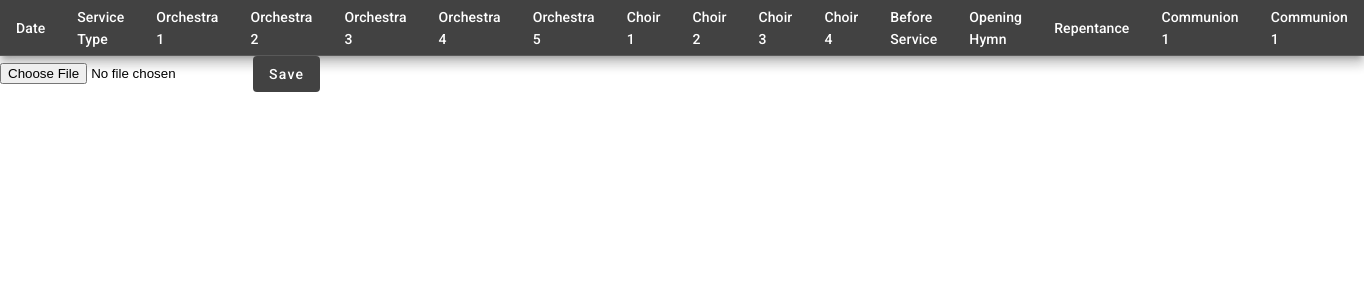
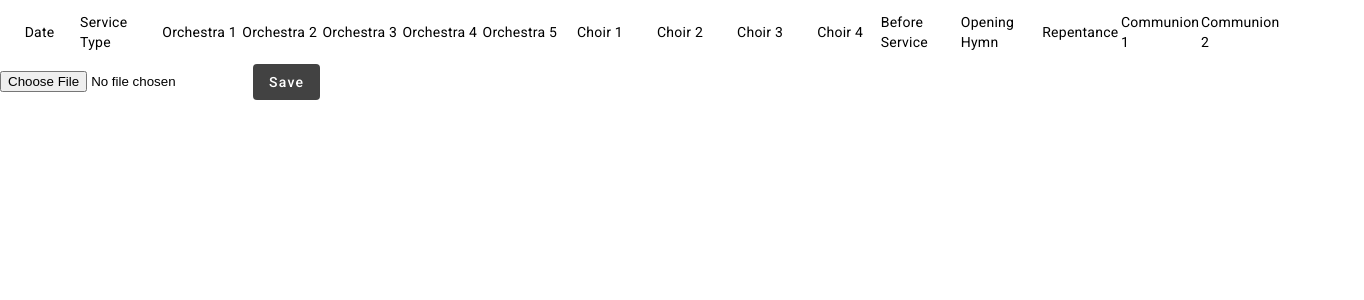
Before and after one commit to dragon-ion-za/music_planner, an Angular app in the folder music-planner/: page / in a window 1280 px wide. Shown: the top 300 px of the page, 1364 px wide, since content can reach past the window. Built offline with nearby package versions, Linux system fonts and the light colour scheme.

Commit message:
Changed rendering to grid list

```diff
--- a/music-planner/src/app/schedule/schedule.component.html
+++ b/music-planner/src/app/schedule/schedule.component.html
@@ -1,89 +1,137 @@
-<table mat-table [dataSource]="dataSource" class="mat-elevation-z8">
+<mat-grid-list cols="16" rowHeight="64px">
+    <mat-grid-tile>Date</mat-grid-tile>
+    <mat-grid-tile>Service Type</mat-grid-tile>
+    <mat-grid-tile>Orchestra 1</mat-grid-tile>
+    <mat-grid-tile>Orchestra 2</mat-grid-tile>
+    <mat-grid-tile>Orchestra 3</mat-grid-tile>
+    <mat-grid-tile>Orchestra 4</mat-grid-tile>
+    <mat-grid-tile>Orchestra 5</mat-grid-tile>
+    <mat-grid-tile>Choir 1</mat-grid-tile>
+    <mat-grid-tile>Choir 2</mat-grid-tile>
+    <mat-grid-tile>Choir 3</mat-grid-tile>
+    <mat-grid-tile>Choir 4</mat-grid-tile>
+    <mat-grid-tile>Before Service</mat-grid-tile>
+    <mat-grid-tile>Opening Hymn</mat-grid-tile>
+    <mat-grid-tile>Repentance</mat-grid-tile>
+    <mat-grid-tile>Communion 1</mat-grid-tile>
+    <mat-grid-tile>Communion 2</mat-grid-tile>
 
-    <ng-container matColumnDef="date">
-        <th mat-header-cell *matHeaderCellDef>Date</th>
-        <td mat-cell *matCellDef="let element"> {{element.date}} </td>
-    </ng-container>
+    @for (service of dataSource; track service.date) {
 
-    <ng-container matColumnDef="serviceType">
-        <th mat-header-cell *matHeaderCellDef>Service Type</th>
-        <td mat-cell *matCellDef="let element"> {{element.serviceType}} </td>
-    </ng-container>
+        <mat-grid-tile>
+            <mat-form-field>
+                <mat-label>Date</mat-label>
+                <input matInput placeholder="Date" [(ngModel)]="service.date">
+            </mat-form-field>
+        </mat-grid-tile>
 
-    <ng-container matColumnDef="orchestra1">
-        <th mat-header-cell *matHeaderCellDef>Orchestra 1</th>
-        <td mat-cell *matCellDef="let element"> {{element.orchestra1}} </td>
-    </ng-container>
+        <mat-grid-tile>
+            <mat-form-field>
+                <mat-label>Service Type</mat-label>
+                <input matInput placeholder="Service Type" [(ngModel)]="service.serviceType">
+            </mat-form-field>
+        </mat-grid-tile>
 
-    <ng-container matColumnDef="orchestra2">
-        <th mat-header-cell *matHeaderCellDef>Orchestra 2</th>
-        <td mat-cell *matCellDef="let element"> {{element.orchestra2}} </td>
-    </ng-container>
+        <mat-grid-tile>
+            <mat-form-field>
+                <mat-label>Orchestra 1</mat-label>
+                <input matInput placeholder="Orchestra 1" [(ngModel)]="service.orchestra1">
+            </mat-form-field>
+        </mat-grid-tile>
 
-    <ng-container matColumnDef="orchestra3">
-        <th mat-header-cell *matHeaderCellDef>Orchestra 3</th>
-        <td mat-cell *matCellDef="let element"> {{element.orchestra3}} </td>
-    </ng-container>
+        <mat-grid-tile>
+            <mat-form-field>
+                <mat-label>Orchestra 2</mat-label>
+                <input matInput placeholder="Orchestra 2" [(ngModel)]="service.orchestra2">
+            </mat-form-field>
+        </mat-grid-tile>
 
-    <ng-container matColumnDef="orchestra4">
-        <th mat-header-cell *matHeaderCellDef>Orchestra 4</th>
-        <td mat-cell *matCellDef="let element"> {{element.orchestra4}} </td>
-    </ng-container>
+        <mat-grid-tile>
+            <mat-form-field>
+                <mat-label>Orchestra 3</mat-label>
+                <input matInput placeholder="Orchestra 3" [(ngModel)]="service.orchestra3">
+            </mat-form-field>
+        </mat-grid-tile>
 
-    <ng-container matColumnDef="orchestra5">
-        <th mat-header-cell *matHeaderCellDef>Orchestra 5</th>
-        <td mat-cell *matCellDef="let element"> {{element.orchestra5}} </td>
-    </ng-container>
+        <mat-grid-tile>
+            <mat-form-field>
+                <mat-label>Orchestra 4</mat-label>
+                <input matInput placeholder="Orchestra 4" [(ngModel)]="service.orchestra4">
+            </mat-form-field>
+        </mat-grid-tile>
 
-    <ng-container matColumnDef="choir1">
-        <th mat-header-cell *matHeaderCellDef>Choir 1</th>
-        <td mat-cell *matCellDef="let element"> {{element.choir1}} </td>
-    </ng-container>
+        <mat-grid-tile>
+            <mat-form-field>
+                <mat-label>Orchestra 5</mat-label>
+                <input matInput placeholder="Orchestra 5" [(ngModel)]="service.orchestra5">
+            </mat-form-field>
+        </mat-grid-tile>
 
-    <ng-container matColumnDef="choir2">
-        <th mat-header-cell *matHeaderCellDef>Choir 2</th>
-        <td mat-cell *matCellDef="let element"> {{element.choir2}} </td>
-    </ng-container>
+        <mat-grid-tile>
+            <mat-form-field>
+                <mat-label>Choir 1</mat-label>
+                <input matInput placeholder="Choir 1" [(ngModel)]="service.choir1">
+            </mat-form-field>
+        </mat-grid-tile>
 
-    <ng-container matColumnDef="choir3">
-        <th mat-header-cell *matHeaderCellDef>Choir 3</th>
-        <td mat-cell *matCellDef="let element"> {{element.choir3}} </td>
-    </ng-container>
+        <mat-grid-tile>
+            <mat-form-field>
+                <mat-label>Choir 2</mat-label>
+                <input matInput placeholder="Choir 2" [(ngModel)]="service.choir2">
+            </mat-form-field>
+        </mat-grid-tile>
 
-    <ng-container matColumnDef="choir4">
-        <th mat-header-cell *matHeaderCellDef>Choir 4</th>
-        <td mat-cell *matCellDef="let element"> {{element.choir4}} </td>
-    </ng-container>
+        <mat-grid-tile>
+            <mat-form-field>
+                <mat-label>Choir 3</mat-label>
+                <input matInput placeholder="Choir 3" [(ngModel)]="service.choir3">
+            </mat-form-field>
+        </mat-grid-tile>
 
-    <ng-container matColumnDef="congregationBS">
-        <th mat-header-cell *matHeaderCellDef>Before Service</th>
-        <td mat-cell *matCellDef="let element"> {{element.congregationBS}} </td>
-    </ng-container>
+        <mat-grid-tile>
+            <mat-form-field>
+                <mat-label>Choir 4</mat-label>
+                <input matInput placeholder="Choir 4" [(ngModel)]="service.choir4">
+            </mat-form-field>
+        </mat-grid-tile>
 
-    <ng-container matColumnDef="congregationOH">
-        <th mat-header-cell *matHeaderCellDef>Opening Hymn</th>
-        <td mat-cell *matCellDef="let element"> {{element.congregationOH}} </td>
-    </ng-container>
+        <mat-grid-tile>
+            <mat-form-field>
+                <mat-label>Before Service</mat-label>
+                <input matInput placeholder="Before Service" [(ngModel)]="service.congregationBS">
+            </mat-form-field>
+        </mat-grid-tile>
 
-    <ng-container matColumnDef="congregationRP">
-        <th mat-header-cell *matHeaderCellDef>Repentance</th>
-        <td mat-cell *matCellDef="let element"> {{element.congregationRP}} </td>
-    </ng-container>
+        <mat-grid-tile>
+            <mat-form-field>
+                <mat-label>Opening Hymn</mat-label>
+                <input matInput placeholder="Opening Hymn" [(ngModel)]="service.congregationOH">
+            </mat-form-field>
+        </mat-grid-tile>
 
-    <ng-container matColumnDef="congregationCM1">
-        <th mat-header-cell *matHeaderCellDef>Communion 1</th>
-        <td mat-cell *matCellDef="let element"> {{element.congregationCM1}} </td>
-    </ng-container>
+        <mat-grid-tile>
+            <mat-form-field>
+                <mat-label>Repentance</mat-label>
+                <input matInput placeholder="Repentance" [(ngModel)]="service.congregationRP">
+            </mat-form-field>
+        </mat-grid-tile>
 
-    <ng-container matColumnDef="congregationCM2">
-        <th mat-header-cell *matHeaderCellDef>Communion 1</th>
-        <td mat-cell *matCellDef="let element"> {{element.congregationCM2}} </td>
-    </ng-container>
+        <mat-grid-tile>
+            <mat-form-field>
+                <mat-label>Communion 1</mat-label>
+                <input matInput placeholder="Communion 1" [(ngModel)]="service.congregationCM1">
+            </mat-form-field>
+        </mat-grid-tile>
 
-    <tr mat-header-row *matHeaderRowDef="displayedColumns"></tr>
-    <tr mat-row *matRowDef="let row; columns: displayedColumns;"></tr>
-</table>
+        <mat-grid-tile>
+            <mat-form-field>
+                <mat-label>Communion 2</mat-label>
+                <input matInput placeholder="Communion 2" [(ngModel)]="service.congregationCM2">
+            </mat-form-field>
+        </mat-grid-tile>
+    }
 
+</mat-grid-list>
 
 <input type="file" (change)="handleFileInput($event)">
 <button mat-flat-button (click)="saveSchedule()">Save</button>
--- a/music-planner/src/app/schedule/schedule.component.ts
+++ b/music-planner/src/app/schedule/schedule.component.ts
@@ -1,6 +1,10 @@
 import { Component } from '@angular/core';
 import { MatButtonModule } from '@angular/material/button';
-import {MatTableModule} from '@angular/material/table';
+import {MatFormFieldModule} from '@angular/material/form-field';
+import {MatInputModule} from '@angular/material/input';
+import {MatDividerModule} from '@angular/material/divider';
+import {MatGridListModule} from '@angular/material/grid-list';
+import { FormsModule } from '@angular/forms';
 
 export interface ServiceMusicPlan {
   date: Date;
@@ -28,12 +32,11 @@ interface HTMLInputEvent extends Event {
 @Component({
   selector: 'app-schedule',
   standalone: true,
-  imports: [MatTableModule, MatButtonModule],
+  imports: [MatInputModule, MatButtonModule, MatDividerModule, MatGridListModule, MatFormFieldModule, FormsModule],
   templateUrl: './schedule.component.html',
   styleUrl: './schedule.component.css'
 })
 export class ScheduleComponent {
-  displayedColumns: string[] = ['date', 'serviceType', 'orchestra1', 'orchestra2', 'orchestra3', 'orchestra4', 'orchestra5', 'choir1', 'choir2', 'choir3', 'choir4', 'congregationBS', 'congregationOH', 'congregationRP', 'congregationCM1', 'congregationCM2'];
   dataSource: ServiceMusicPlan[] = [];
 
   fileContent: string | ArrayBuffer = '';
```
